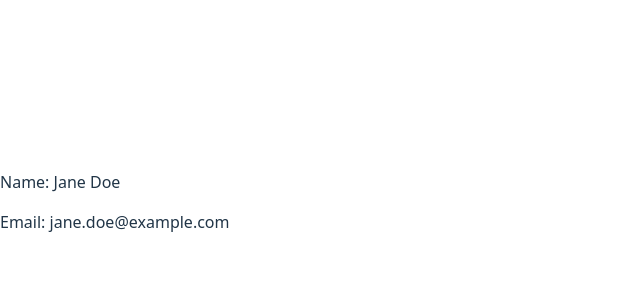
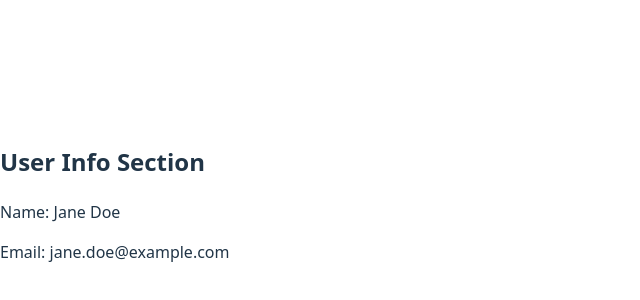
Before and after one commit to Samri2/alx-fe-reactjs, a React (Vite) app in the folder alx-react-app-props/: page / in a window 1280 px wide. Shown: the part 198-498 px from the top of the page, without its empty margins (0-640 px from the left). Built offline with nearby package versions, Linux system fonts and the light colour scheme.

Commit message:
props and context

```diff
--- a/alx-react-app-props/src/App.jsx
+++ b/alx-react-app-props/src/App.jsx
@@ -1,6 +1,6 @@
 import React from 'react';
-import ProfilePage from './ProfilePage';
-import UserContext from './UserContext';
+import ProfilePage from './components/ProfilePage';
+import UserContext from './components/UserContext';
 
 function App() {
   const userData = { name: "Jane Doe", email: "jane.doe@example.com" };
--- a/alx-react-app-props/src/UserContext.jsx
+++ /dev/null
@@ -1,5 +0,0 @@
-import React from 'react';
-
-const UserContext = React.createContext(null);
-
-export default UserContext;
--- a/alx-react-app-props/src/UserDetails.jsx
+++ /dev/null
@@ -1,15 +0,0 @@
-import React, { useContext } from 'react';
-import UserContext from './UserContext';
-
-function UserDetails() {
-  const userData = useContext(UserContext);
-
-  return (
-    <div>
-      <p>Name: {userData.name}</p>
-      <p>Email: {userData.email}</p>
-    </div>
-  );
-}
-
-export default UserDetails;
--- a/alx-react-app-props/src/UserInfo.jsx
+++ /dev/null
@@ -1,8 +0,0 @@
-import React from 'react';
-import UserDetails from './UserDetails';
-
-function UserInfo() {
-  return <UserDetails />;
-}
-
-export default UserInfo;
--- /dev/null
+++ b/alx-react-app-props/src/components/UserContext.jsx
@@ -0,0 +1,5 @@
+// src/UserContext.js
+import { createContext } from "react";
+
+const UserContext = createContext(); // initialize context
+export default UserContext;
--- /dev/null
+++ b/alx-react-app-props/src/components/UserDetails.jsx
@@ -0,0 +1,16 @@
+// src/UserDetails.jsx
+import { useContext } from "react";
+import UserContext from "./UserContext";
+
+function UserDetails() {
+  const userData = useContext(UserContext); // directly get userData
+
+  return (
+    <div>
+      <p>Name: {userData.name}</p>
+      <p>Email: {userData.email}</p>
+    </div>
+  );
+}
+
+export default UserDetails;
--- /dev/null
+++ b/alx-react-app-props/src/components/UserInfo.jsx
@@ -0,0 +1,13 @@
+// src/UserInfo.jsx
+import UserDetails from "./UserDetails";
+
+function UserInfo() {
+  return (
+    <div>
+      <h2>User Info Section</h2>
+      <UserDetails />
+    </div>
+  );
+}
+
+export default UserInfo;
```
Also changed, not shown: alx-react-app-props/src/components/ProfilePage.jsx (renamed from alx-react-app-props/src/ProfilePage.jsx).
